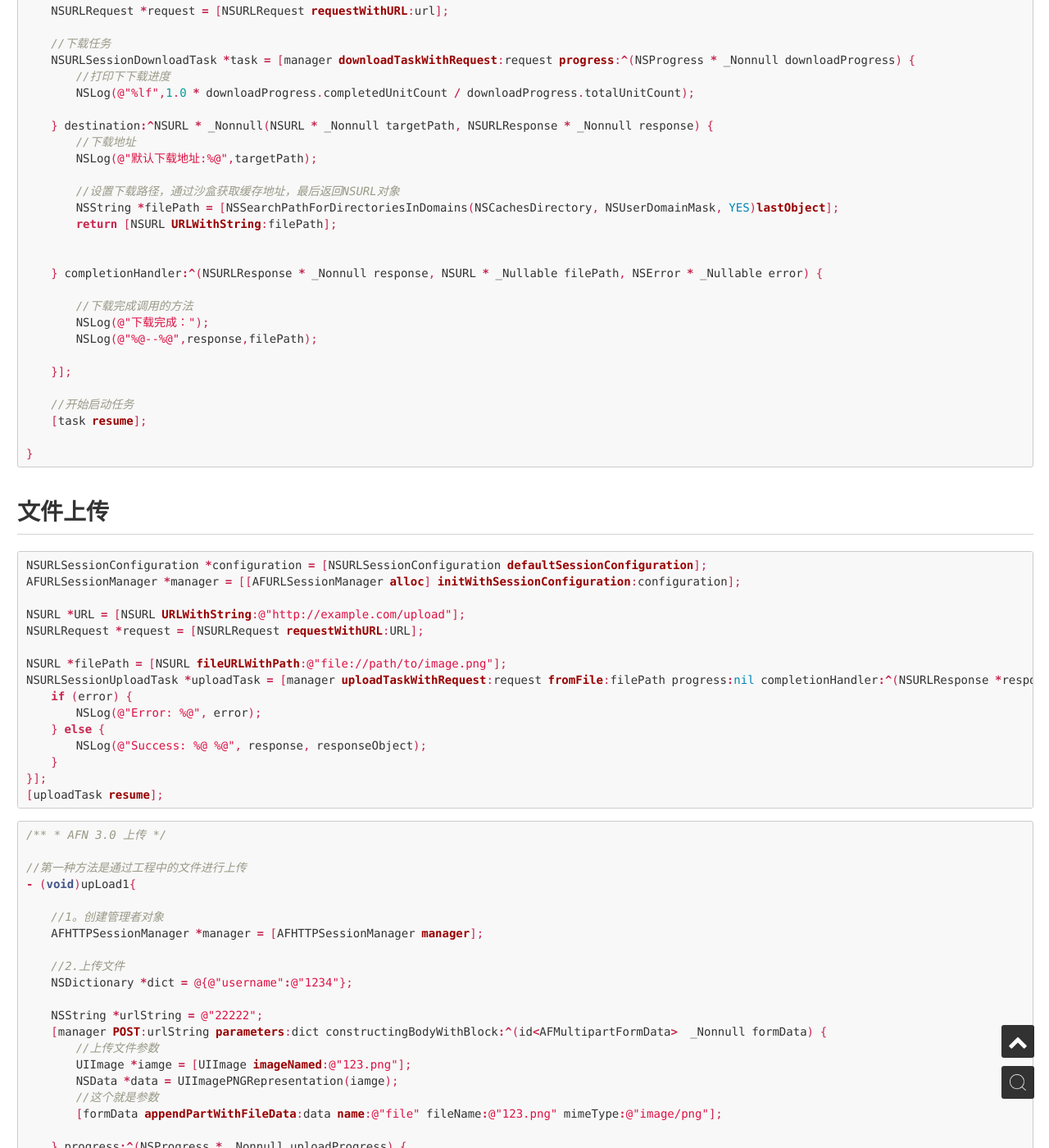
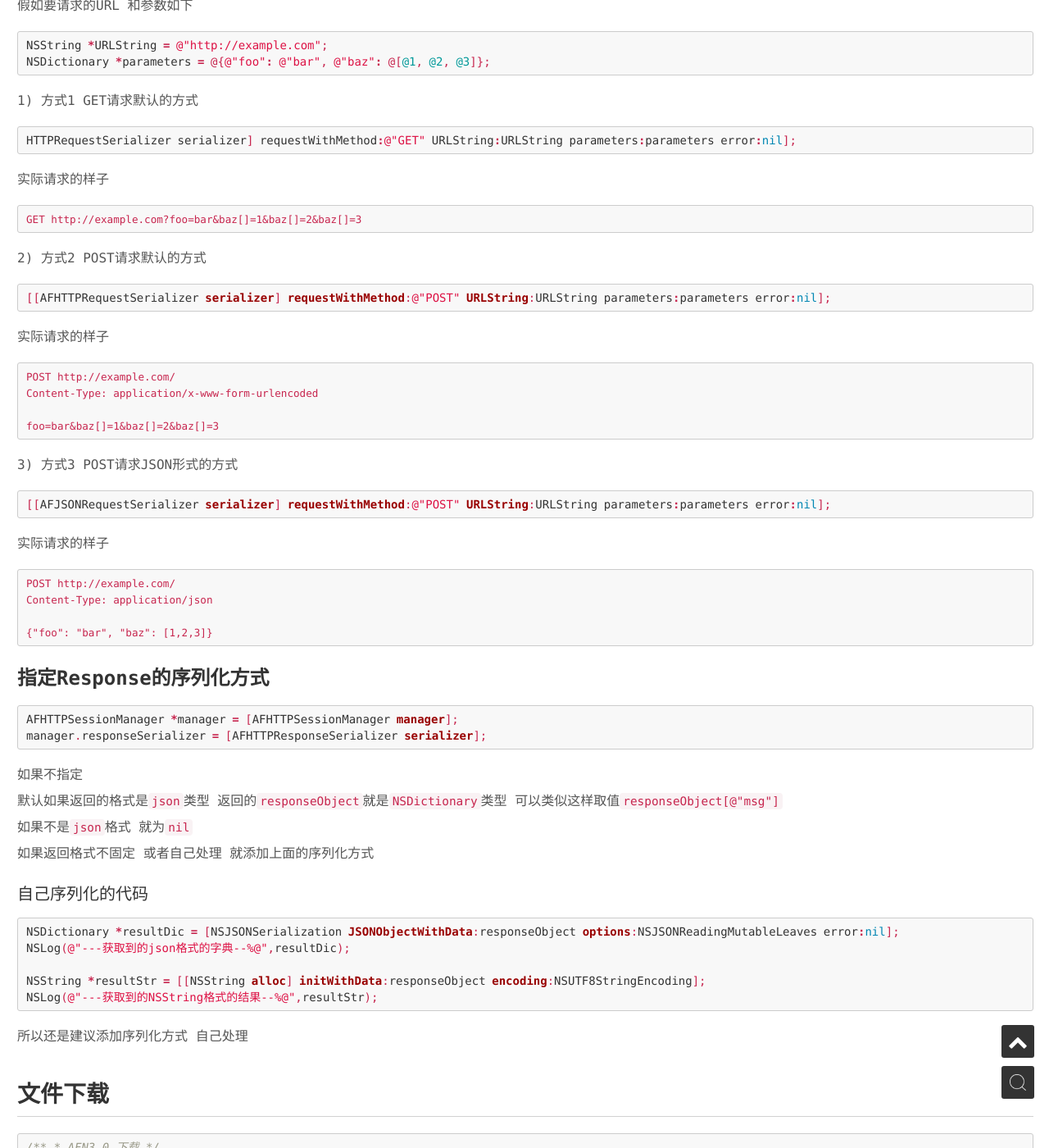
Before and after one commit to psvmc/myblog_jekyll, a Jekyll site: the page built from _posts/2015-11-24-ios-afnetworking.md, in a window 1280 px wide and 1400 px high, scrolled down 1933 px. Shown: the whole window at 82% size. Built offline with Jekyll 4.4.1, drawn with Linux system fonts in a browser that asks for light colours; nearby versions of some CDN libraries; some of the changed text lies outside the part shown.

Commit message:
文章更新

````diff
--- a/_posts/2015-11-24-ios-afnetworking.md
+++ b/_posts/2015-11-24-ios-afnetworking.md
@@ -18,42 +18,129 @@
 
 [官方文档](https://github.com/AFNetworking/AFNetworking)
 
-## GET请求
+## GET/POST请求
 
 ```objc
 AFHTTPSessionManager *manager = [AFHTTPSessionManager manager];
+manager.responseSerializer = [AFHTTPResponseSerializer serializer];
+NSMutableDictionary *parametersDic = [NSMutableDictionary dictionary];
+//往字典里面添加需要提交的参数
+[parametersDic setObject:@"psvmc" forKey:@"username"];
+[parametersDic setObject:@"123456" forKey:@"password"];
 
-[manager GET:URL parameters:nil progress:^(NSProgress * _Nonnull downloadProgress) {
+//GET/POST
+[manager GET:@"http://www.psvmc.cn/login.json"
+   parameters:parametersDic
+   progress:^(NSProgress * _Nonnull downloadProgress) {
 
-}
- success:^(NSURLSessionDataTask * _Nonnull task, id  _Nullable responseObject) {
+   }
+   success:^(NSURLSessionDataTask * _Nonnull task, id  _Nullable responseObject) {
+    NSDictionary *resultDic = [NSJSONSerialization JSONObjectWithData:responseObject options:NSJSONReadingMutableLeaves error:nil];
+    NSLog(@"---获取到的json格式的字典--%@",resultDic);
 
- NSLog(@"这里打印请求成功要做的事");
-
-}
-
-failure:^(NSURLSessionDataTask * _Nullable task, NSError * _Nonnull   error) {
-
-NSLog(@"%@",error);  //这里打印错误信息
-
-}];
+    NSString *resultStr = [[NSString alloc] initWithData:responseObject encoding:NSUTF8StringEncoding];
+    NSLog(@"---获取到的NSString格式的结果--%@",resultStr);
+   }
+   failure:^(NSURLSessionDataTask * _Nullable task, NSError * _Nonnull   error) {
+    NSLog(@"%@",error);  //这里打印错误信息
+   }];
 ```
 
-## POST请求
+### 指定Request的序列化方式
+
+```objc
+NSMutableDictionary *parametersDic = [NSMutableDictionary dictionary];
+//往字典里面添加需要提交的参数
+[parametersDic setObject:@"psvmc" forKey:@"username"];
+[parametersDic setObject:@"123456" forKey:@"password"];
+NSURLRequest *request = [[AFHTTPRequestSerializer serializer] requestWithMethod:@"GET" URLString:@"http://www.psvmc.cn/login.json" parameters:parametersDic error:nil];
+AFHTTPSessionManager *manager = [AFHTTPSessionManager manager];
+manager.responseSerializer = [AFHTTPResponseSerializer serializer];
+NSURLSessionDataTask *dataTask = [manager dataTaskWithRequest:request completionHandler:^(NSURLResponse * _Nonnull response, id  _Nullable responseObject, NSError * _Nullable error) {
+   NSString *resultStr = [[NSString alloc] initWithData:responseObject encoding:NSUTF8StringEncoding];
+   NSLog(@"---获取到的NSString格式的结果--%@",resultStr);
+}];
+[dataTask resume];
+```
+
+Request序列化的方式有三种  (上面示例的就是方式1)
+
++ GET一种 也就是默认的方式
++ POST两种 默认的方式 和JSON方式
+
+假如要请求的URL 和参数如下
+
+```objc
+NSString *URLString = @"http://example.com";
+NSDictionary *parameters = @{@"foo": @"bar", @"baz": @[@1, @2, @3]};
+```
+
+1) 方式1 GET请求默认的方式
+
+```objc
+HTTPRequestSerializer serializer] requestWithMethod:@"GET" URLString:URLString parameters:parameters error:nil];
+```
+
+实际请求的样子
+
+```
+GET http://example.com?foo=bar&baz[]=1&baz[]=2&baz[]=3
+```
+
+2) 方式2  POST请求默认的方式
+
+```objc
+[[AFHTTPRequestSerializer serializer] requestWithMethod:@"POST" URLString:URLString parameters:parameters error:nil];
+```
+
+实际请求的样子
+
+```
+POST http://example.com/
+Content-Type: application/x-www-form-urlencoded
+
+foo=bar&baz[]=1&baz[]=2&baz[]=3
+```
+
+3) 方式3 POST请求JSON形式的方式
+
+```objc
+[[AFJSONRequestSerializer serializer] requestWithMethod:@"POST" URLString:URLString parameters:parameters error:nil];
+```
+
+实际请求的样子
+
+```
+POST http://example.com/
+Content-Type: application/json
+
+{"foo": "bar", "baz": [1,2,3]}
+```
+
+### 指定Response的序列化方式
 
 ```objc
 AFHTTPSessionManager *manager = [AFHTTPSessionManager manager];
+manager.responseSerializer = [AFHTTPResponseSerializer serializer];
+```
 
-NSMutableDictionary *parameters = @{@"":@"",@"":@""};
+如果不指定
+默认如果返回的格式是`json`类型 返回的`responseObject`就是`NSDictionary`类型 可以类似这样取值`responseObject[@"msg"]`
+如果不是`json`格式 就为`nil`
 
-[manager POST:URL parameters:parameters progress:^(NSProgress * _Nonnull uploadProgress) {
+如果返回格式不固定 或者自己处理  就添加上面的序列化方式
 
-} success:^(NSURLSessionDataTask * _Nonnull task, id  _Nullable responseObject) {
+#### 自己序列化的代码
 
-} failure:^(NSURLSessionDataTask * _Nullable task, NSError * _Nonnull error) {
+```objc
+NSDictionary *resultDic = [NSJSONSerialization JSONObjectWithData:responseObject options:NSJSONReadingMutableLeaves error:nil];
+NSLog(@"---获取到的json格式的字典--%@",resultDic);
 
-}];
+NSString *resultStr = [[NSString alloc] initWithData:responseObject encoding:NSUTF8StringEncoding];
+NSLog(@"---获取到的NSString格式的结果--%@",resultStr);
 ```
+
+所以还是建议添加序列化方式 自己处理
 
 ##  文件下载
 
@@ -66,7 +153,7 @@
     //1.创建管理者对象
     AFHTTPSessionManager *manager = [AFHTTPSessionManager manager];
     //2.确定请求的URL地址
-    NSURL *url = [NSURL URLWithString:@""];
+    NSURL *url = [NSURL URLWithString:@"http://www.psvmc.cn/favicon.ico"];
 
     //3.创建请求对象
     NSURLRequest *request = [NSURLRequest requestWithURL:url];
@@ -74,23 +161,16 @@
     //下载任务
     NSURLSessionDownloadTask *task = [manager downloadTaskWithRequest:request progress:^(NSProgress * _Nonnull downloadProgress) {
         //打印下下载进度
-        NSLog(@"%lf",1.0 * downloadProgress.completedUnitCount / downloadProgress.totalUnitCount);
-
+        NSLog(@"下载进度：%lf",1.0 * downloadProgress.completedUnitCount / downloadProgress.totalUnitCount);
     } destination:^NSURL * _Nonnull(NSURL * _Nonnull targetPath, NSURLResponse * _Nonnull response) {
         //下载地址
-        NSLog(@"默认下载地址:%@",targetPath);
-
+        NSLog(@"默认下载地址：%@",targetPath);
         //设置下载路径，通过沙盒获取缓存地址，最后返回NSURL对象
         NSString *filePath = [NSSearchPathForDirectoriesInDomains(NSCachesDirectory, NSUserDomainMask, YES)lastObject];
         return [NSURL URLWithString:filePath];
-
-
     } completionHandler:^(NSURLResponse * _Nonnull response, NSURL * _Nullable filePath, NSError * _Nullable error) {
-
         //下载完成调用的方法
-        NSLog(@"下载完成：");
-        NSLog(@"%@--%@",response,filePath);
-
+        NSLog(@"下载完成：%@",filePath);
     }];
 
     //开始启动任务
@@ -101,11 +181,48 @@
 
 ## 文件上传
 
+
+
+```objc
+//1.创建管理者对象
+AFHTTPSessionManager *manager = [AFHTTPSessionManager manager];
+
+//2.上传文件
+NSDictionary *dict = @{@"username":@"1234"};
+
+NSString *urlString = @"http://www.psvmc.cn/upload";
+[manager POST:urlString parameters:dict constructingBodyWithBlock:^(id<AFMultipartFormData>  _Nonnull formData) {
+   //上传文件参数
+   UIImage *iamge = [UIImage imageNamed:@"123.png"];
+   NSData *data = UIImagePNGRepresentation(iamge);
+   //这个就是参数
+   [formData appendPartWithFileData:data name:@"file" fileName:@"123.png" mimeType:@"image/png"];
+   //方式二
+    [formData appendPartWithFileURL:[NSURL fileURLWithPath:@"文件地址"] name:@"file" fileName:@"1234.png" mimeType:@"application/octet-stream" error:nil];
+
+} progress:^(NSProgress * _Nonnull uploadProgress) {
+   //打印下上传进度
+   NSLog(@"%lf",1.0 *uploadProgress.completedUnitCount / uploadProgress.totalUnitCount);
+} success:^(NSURLSessionDataTask * _Nonnull task, id  _Nullable responseObject) {
+
+   //请求成功
+   NSLog(@"请求成功：%@",responseObject);
+
+} failure:^(NSURLSessionDataTask * _Nullable task, NSError * _Nonnull error) {
+
+   //请求失败
+   NSLog(@"请求失败：%@",error);
+}];
+
+```
+
++ 获取Task 普通上传
+
 ```objc
 NSURLSessionConfiguration *configuration = [NSURLSessionConfiguration defaultSessionConfiguration];
 AFURLSessionManager *manager = [[AFURLSessionManager alloc] initWithSessionConfiguration:configuration];
 
-NSURL *URL = [NSURL URLWithString:@"http://example.com/upload"];
+NSURL *URL = [NSURL URLWithString:@"http://www.psvmc.cn/upload"];
 NSURLRequest *request = [NSURLRequest requestWithURL:URL];
 
 NSURL *filePath = [NSURL fileURLWithPath:@"file://path/to/image.png"];
@@ -119,81 +236,10 @@
 [uploadTask resume];
 ```
 
-```objc
-/**
- *  AFN 3.0 上传
- */
-
-//第一种方法是通过工程中的文件进行上传
-- (void)upLoad1{
-
-    //1。创建管理者对象
-    AFHTTPSessionManager *manager = [AFHTTPSessionManager manager];
-
-    //2.上传文件
-    NSDictionary *dict = @{@"username":@"1234"};
-
-    NSString *urlString = @"22222";
-    [manager POST:urlString parameters:dict constructingBodyWithBlock:^(id<AFMultipartFormData>  _Nonnull formData) {
-        //上传文件参数
-        UIImage *iamge = [UIImage imageNamed:@"123.png"];
-        NSData *data = UIImagePNGRepresentation(iamge);
-        //这个就是参数
-        [formData appendPartWithFileData:data name:@"file" fileName:@"123.png" mimeType:@"image/png"];
-
-    } progress:^(NSProgress * _Nonnull uploadProgress) {
-
-        //打印下上传进度
-        NSLog(@"%lf",1.0 *uploadProgress.completedUnitCount / uploadProgress.totalUnitCount);
-    } success:^(NSURLSessionDataTask * _Nonnull task, id  _Nullable responseObject) {
-
-        //请求成功
-        NSLog(@"请求成功：%@",responseObject);
-
-    } failure:^(NSURLSessionDataTask * _Nullable task, NSError * _Nonnull error) {
-
-        //请求失败
-        NSLog(@"请求失败：%@",error);
-    }];
-
-}
-
-```
-
++ 获取Task `Multi-Part` Request
 
 ```objc
-//第二种是通过URL来获取路径，进入沙盒或者系统相册等等
-- (void)upLoda2{
-    //1.创建管理者对象
-    AFHTTPSessionManager *manager = [AFHTTPSessionManager manager];
-    //2.上传文件
-    NSDictionary *dict = @{@"username":@"1234"};
-
-    NSString *urlString = @"22222";
-    [manager POST:urlString parameters:dict constructingBodyWithBlock:^(id<AFMultipartFormData>  _Nonnull formData) {
-
-        [formData appendPartWithFileURL:[NSURL fileURLWithPath:@"文件地址"] name:@"file" fileName:@"1234.png" mimeType:@"application/octet-stream" error:nil];
-    } progress:^(NSProgress * _Nonnull uploadProgress) {
-
-        //打印下上传进度
-        NSLog(@"%lf",1.0 *uploadProgress.completedUnitCount / uploadProgress.totalUnitCount);
-    } success:^(NSURLSessionDataTask * _Nonnull task, id  _Nullable responseObject) {
-
-        //请求成功
-        NSLog(@"请求成功：%@",responseObject);
-
-    } failure:^(NSURLSessionDataTask * _Nullable task, NSError * _Nonnull error) {
-
-        //请求失败
-        NSLog(@"请求失败：%@",error);
-    }];
-}
-```
-
-+ Multi-Part Request
-
-```objc
-NSMutableURLRequest *request = [[AFHTTPRequestSerializer serializer] multipartFormRequestWithMethod:@"POST" URLString:@"http://example.com/upload" parameters:nil constructingBodyWithBlock:^(id<AFMultipartFormData> formData) {
+NSMutableURLRequest *request = [[AFHTTPRequestSerializer serializer] multipartFormRequestWithMethod:@"POST" URLString:@"http://www.psvmc.cn/upload" parameters:nil constructingBodyWithBlock:^(id<AFMultipartFormData> formData) {
         [formData appendPartWithFileURL:[NSURL fileURLWithPath:@"file://path/to/image.jpg"] name:@"file" fileName:@"filename.jpg" mimeType:@"image/jpeg" error:nil];
     } error:nil];
 
````
Also changed, not shown: other parts of _posts/2015-11-24-ios-afnetworking.md (+1 -1 lines), _posts/2016-11-02-ios-pch.md (added, +141 -0 lines).
